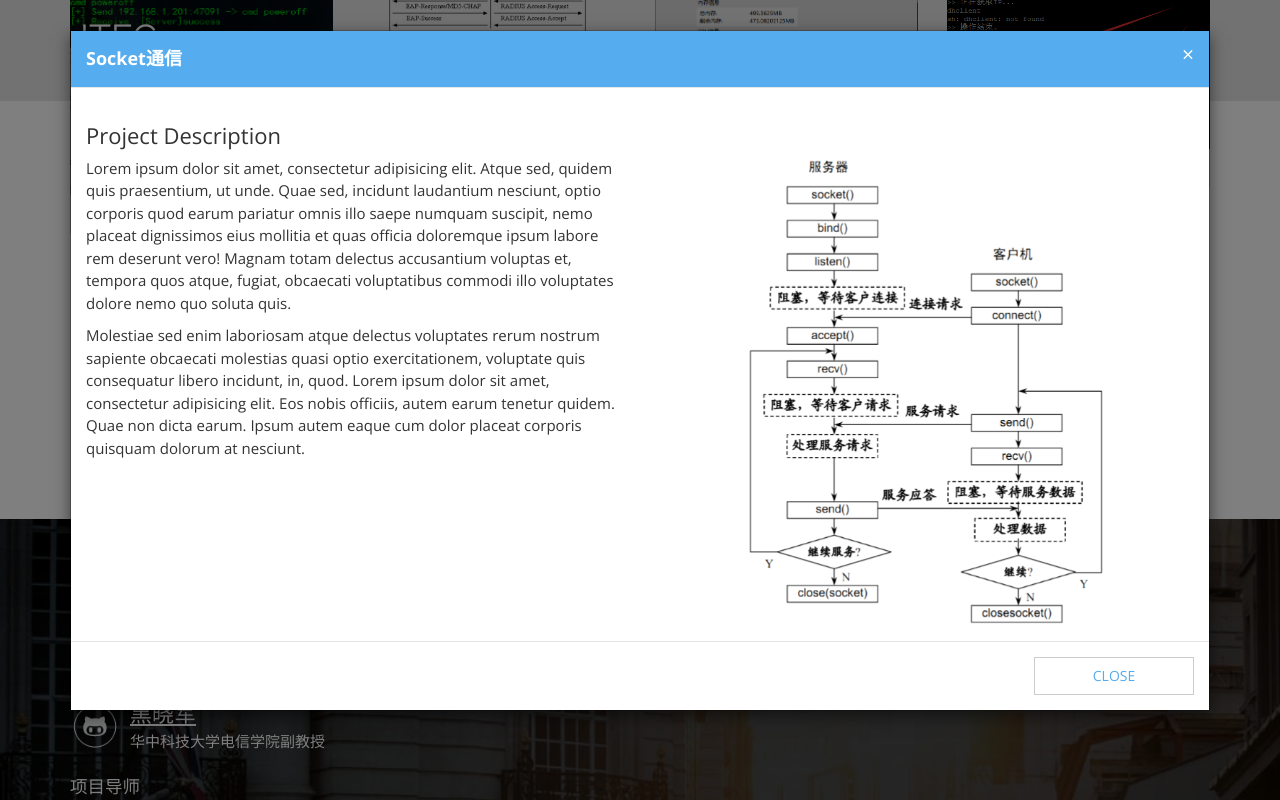
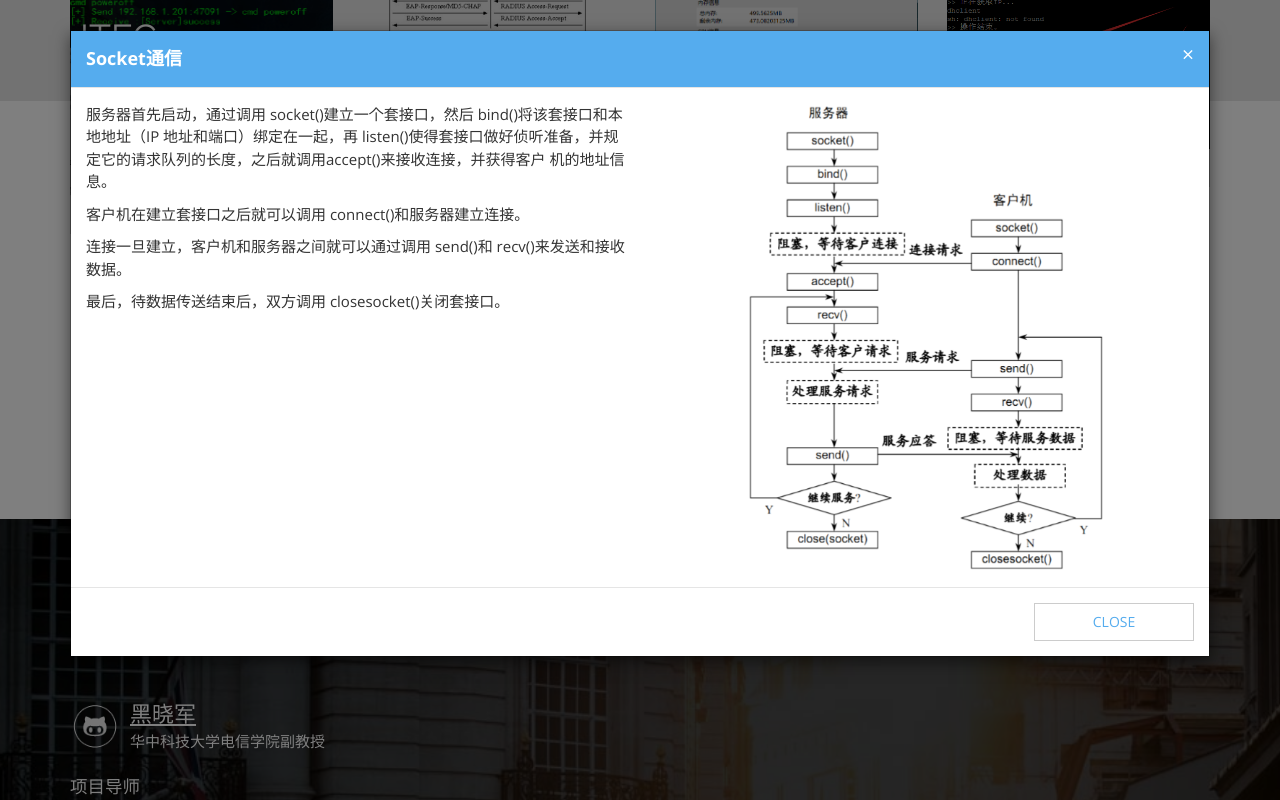
Before and after one commit to Shabo-Master/hardwareprj-intro, a plain HTML site: page index.html in a window 1280 px wide. Both pictures are taken after a click on the link "SOCKET通信". Shown: the part 3045-3845 px from the top of the page. Drawn offline with nearby package versions, Linux system fonts and the light colour scheme.

Commit message:
Finished basically.

```diff
--- a/index.html
+++ b/index.html
@@ -380,9 +380,12 @@
 												<!-- <h3>网关实物图</h3> -->
 												<div class="row">
 													<div class="col-md-6">
-														<p>
-															hhhhhh
+														<p>该网关是基于叠锶公司的ONetSwitch20开发板设计的。ONetSwtch20整体上是两部分，母板是Xilinx公司的Zedboard开发板，扩展板是叠锶公司自己设计的，扩展了四个GE口，合计五个GE口。
 														</p>
+														<p>我们将母板上的GE口作为WAN口连接互联网，其他四个口连接内网。</p>
+														<p>系统上，初时我们使用官方提供的内核文件，文件系统使用OpenWrt的文件系统。</p>
+														<p>首次将系统搭建起来之后开启所有网口，发现无法与开发板网络通信，但是单网口没有问题。遂重新编译Linux内核，开启对802.1q的支持，重新配置Vlan后解决。</p>
+														<p>发现缺少NAT转发功能，内核未支持iptables。同样在编译Linux内核时将ipbales的支持加上。</p>
 													</div>
 													<div class="col-md-6">
 														<img src="images/gateway.png" alt="">
@@ -419,11 +422,10 @@
 												<h4 class="modal-title" id="project-2-label">硬件逻辑图</h4>
 											</div>
 											<div class="modal-body">
-												<h3>硬件逻辑图</h3>
+												<!-- <h3>硬件逻辑图</h3> -->
 												<div class="row">
 													<div class="col-md-6">
-														<p>Lorem ipsum dolor sit amet, consectetur adipisicing elit. Atque sed, quidem quis praesentium, ut unde. Quae sed, incidunt laudantium nesciunt, optio corporis quod earum pariatur omnis illo saepe numquam suscipit, nemo placeat dignissimos eius mollitia et quas officia doloremque ipsum labore rem deserunt vero! Magnam totam delectus accusantium voluptas et, tempora quos atque, fugiat, obcaecati voluptatibus commodi illo voluptates dolore nemo quo soluta quis.</p>
-														<p>Molestiae sed enim laboriosam atque delectus voluptates rerum nostrum sapiente obcaecati molestias quasi optio exercitationem, voluptate quis consequatur libero incidunt, in, quod. Lorem ipsum dolor sit amet, consectetur adipisicing elit. Eos nobis officiis, autem earum tenetur quidem. Quae non dicta earum. Ipsum autem eaque cum dolor placeat corporis quisquam dolorum at nesciunt.</p>
+														<p>该图为ONetSwitch20开发板硬件连接图</p>
 													</div>
 													<div class="col-md-6">
 														<img src="images/hw-block.png" alt="">
@@ -462,8 +464,7 @@
 												<h3>Project Description</h3>
 												<div class="row">
 													<div class="col-md-6">
-														<p>Lorem ipsum dolor sit amet, consectetur adipisicing elit. Atque sed, quidem quis praesentium, ut unde. Quae sed, incidunt laudantium nesciunt, optio corporis quod earum pariatur omnis illo saepe numquam suscipit, nemo placeat dignissimos eius mollitia et quas officia doloremque ipsum labore rem deserunt vero! Magnam totam delectus accusantium voluptas et, tempora quos atque, fugiat, obcaecati voluptatibus commodi illo voluptates dolore nemo quo soluta quis.</p>
-														<p>Molestiae sed enim laboriosam atque delectus voluptates rerum nostrum sapiente obcaecati molestias quasi optio exercitationem, voluptate quis consequatur libero incidunt, in, quod. Lorem ipsum dolor sit amet, consectetur adipisicing elit. Eos nobis officiis, autem earum tenetur quidem. Quae non dicta earum. Ipsum autem eaque cum dolor placeat corporis quisquam dolorum at nesciunt.</p>
+														<p>四个扩展GE口之间通过DMA连接，母板上的GE口直接通过AXI总线与ARM核连接</p>
 													</div>
 													<div class="col-md-6">
 														<img src="images/dma.png" alt="">
@@ -503,8 +504,10 @@
 												<!-- <h3>Project Description</h3> -->
 												<div class="row">
 													<div class="col-md-6">
-														<p>Lorem ipsum dolor sit amet, consectetur adipisicing elit. Atque sed, quidem quis praesentium, ut unde. Quae sed, incidunt laudantium nesciunt, optio corporis quod earum pariatur omnis illo saepe numquam suscipit, nemo placeat dignissimos eius mollitia et quas officia doloremque ipsum labore rem deserunt vero! Magnam totam delectus accusantium voluptas et, tempora quos atque, fugiat, obcaecati voluptatibus commodi illo voluptates dolore nemo quo soluta quis.</p>
-														<p>Molestiae sed enim laboriosam atque delectus voluptates rerum nostrum sapiente obcaecati molestias quasi optio exercitationem, voluptate quis consequatur libero incidunt, in, quod. Lorem ipsum dolor sit amet, consectetur adipisicing elit. Eos nobis officiis, autem earum tenetur quidem. Quae non dicta earum. Ipsum autem eaque cum dolor placeat corporis quisquam dolorum at nesciunt.</p>
+														<p>转发测试时使用5线程，双向各测试10次后取平均值。</p>
+														<p>内网转发是指内网GE口直接转发，不进行NAT。NAT转发是指数据包在内外网之间转发需要在内核中进行包头地址的转换。</p>
+														<p>内网转发带宽在540Mbps左右，NAT转发330Mbps左右。可以看出NAT转发对内核性能要求会比较高。</p>
+														<p>成品的整体性能已经足够日常使用了，特别是学校的宿舍区（沁苑除外）有线入网带宽限制是100Mbps，已经足够使用。</p>
 													</div>
 													<div class="col-md-6">
 														<img src="images/test.png" alt="">
@@ -540,11 +543,12 @@
 												<h4 class="modal-title" id="project-5-label">锐捷认证过程</h4>
 											</div>
 											<div class="modal-body">
-												<h3>Project Description</h3>
+												<!-- <h3>Project Description</h3> -->
 												<div class="row">
 													<div class="col-md-6">
-														<p>Lorem ipsum dolor sit amet, consectetur adipisicing elit. Atque sed, quidem quis praesentium, ut unde. Quae sed, incidunt laudantium nesciunt, optio corporis quod earum pariatur omnis illo saepe numquam suscipit, nemo placeat dignissimos eius mollitia et quas officia doloremque ipsum labore rem deserunt vero! Magnam totam delectus accusantium voluptas et, tempora quos atque, fugiat, obcaecati voluptatibus commodi illo voluptates dolore nemo quo soluta quis.</p>
-														<p>Molestiae sed enim laboriosam atque delectus voluptates rerum nostrum sapiente obcaecati molestias quasi optio exercitationem, voluptate quis consequatur libero incidunt, in, quod. Lorem ipsum dolor sit amet, consectetur adipisicing elit. Eos nobis officiis, autem earum tenetur quidem. Quae non dicta earum. Ipsum autem eaque cum dolor placeat corporis quisquam dolorum at nesciunt.</p>
+														<p>锐捷认证过程与询问握手协议（Challenge-Handshake Authentication Protocol，CHAP）类似。过程中有三个设备参与———用户、交换机、中心服务器。</p>
+														<p>认证时用户连上交换机并发起请求->交换机询问身份认证->交换机将身份信息给中心服务器->服务器回复->交换机询问用户密码->用户回复密码->交换机将密码给服务器->服务器查询后返回验证结果->交换机返回认证结果->用户认证结束</p>
+														<p>交换机在认证过程中起到控制用户网络连接状态和认证中介的作用，中心认证服务器则存储用户名、密码等信息，对认证进行集中管理。</p>
 													</div>
 													<div class="col-md-6">
 														<img src="images/8021x.png" alt="">
@@ -580,11 +584,10 @@
 												<h4 class="modal-title" id="project-6-label">认证结果</h4>
 											</div>
 											<div class="modal-body">
-												<h3>Project Description</h3>
+												<!-- <h3>Project Description</h3> -->
 												<div class="row">
 													<div class="col-md-6">
-														<p>Lorem ipsum dolor sit amet, consectetur adipisicing elit. Atque sed, quidem quis praesentium, ut unde. Quae sed, incidunt laudantium nesciunt, optio corporis quod earum pariatur omnis illo saepe numquam suscipit, nemo placeat dignissimos eius mollitia et quas officia doloremque ipsum labore rem deserunt vero! Magnam totam delectus accusantium voluptas et, tempora quos atque, fugiat, obcaecati voluptatibus commodi illo voluptates dolore nemo quo soluta quis.</p>
-														<p>Molestiae sed enim laboriosam atque delectus voluptates rerum nostrum sapiente obcaecati molestias quasi optio exercitationem, voluptate quis consequatur libero incidunt, in, quod. Lorem ipsum dolor sit amet, consectetur adipisicing elit. Eos nobis officiis, autem earum tenetur quidem. Quae non dicta earum. Ipsum autem eaque cum dolor placeat corporis quisquam dolorum at nesciunt.</p>
+														<p>认证结果看出认证成功，并且认证后进行DHCP获取了IP地址。对百度也可以ping通。</p>
 													</div>
 													<div class="col-md-6">
 														<img src="images/ruijie.png" alt="">
@@ -620,11 +623,13 @@
 												<h4 class="modal-title" id="project-7-label">远程控制</h4>
 											</div>
 											<div class="modal-body">
-												<h3>Project Description</h3>
+												<!-- <h3>Project Description</h3> -->
 												<div class="row">
 													<div class="col-md-6">
-														<p>Lorem ipsum dolor sit amet, consectetur adipisicing elit. Atque sed, quidem quis praesentium, ut unde. Quae sed, incidunt laudantium nesciunt, optio corporis quod earum pariatur omnis illo saepe numquam suscipit, nemo placeat dignissimos eius mollitia et quas officia doloremque ipsum labore rem deserunt vero! Magnam totam delectus accusantium voluptas et, tempora quos atque, fugiat, obcaecati voluptatibus commodi illo voluptates dolore nemo quo soluta quis.</p>
-														<p>Molestiae sed enim laboriosam atque delectus voluptates rerum nostrum sapiente obcaecati molestias quasi optio exercitationem, voluptate quis consequatur libero incidunt, in, quod. Lorem ipsum dolor sit amet, consectetur adipisicing elit. Eos nobis officiis, autem earum tenetur quidem. Quae non dicta earum. Ipsum autem eaque cum dolor placeat corporis quisquam dolorum at nesciunt.</p>
+														<p>远程控制使用的socket套接字进行通信。cs结构，开发板作为服务器端，用户控制端作为客户端。输入预设的IP地址和端口连上开发板的服务端。</p>
+														<p>客户端和服务端连上之后，客户端仅对命令进行采集，通过套接字将其发送到服务端。</p>
+														<p>服务端使用Python的subprogress模块将字符串输出到命令行进行控制。</p>
+														<p>可以将该功能进行进一步的扩展，将常用功能做成按键，将更方便使用。</p>
 													</div>
 													<div class="col-md-6">
 														<img src="images/zynqctrl.png" alt="">
@@ -660,11 +665,12 @@
 												<h4 class="modal-title" id="project-8-label">远程信息获取</h4>
 											</div>
 											<div class="modal-body">
-												<h3>Project Description</h3>
+												<!-- <h3>Project Description</h3> -->
 												<div class="row">
 													<div class="col-md-6">
-														<p>Lorem ipsum dolor sit amet, consectetur adipisicing elit. Atque sed, quidem quis praesentium, ut unde. Quae sed, incidunt laudantium nesciunt, optio corporis quod earum pariatur omnis illo saepe numquam suscipit, nemo placeat dignissimos eius mollitia et quas officia doloremque ipsum labore rem deserunt vero! Magnam totam delectus accusantium voluptas et, tempora quos atque, fugiat, obcaecati voluptatibus commodi illo voluptates dolore nemo quo soluta quis.</p>
-														<p>Molestiae sed enim laboriosam atque delectus voluptates rerum nostrum sapiente obcaecati molestias quasi optio exercitationem, voluptate quis consequatur libero incidunt, in, quod. Lorem ipsum dolor sit amet, consectetur adipisicing elit. Eos nobis officiis, autem earum tenetur quidem. Quae non dicta earum. Ipsum autem eaque cum dolor placeat corporis quisquam dolorum at nesciunt.</p>
+														<p>远程控制使用的socket套接字进行通信。cs结构，开发板作为服务器端，用户控制端作为客户端。输入预设的IP地址和端口连上开发板的服务端。</p>
+														<p>开发板服务端从Linux系统获取系统信息，并将其组织成Dict结构。再将数据转换成字符串发送给客户端。</p>
+														<p>客户端收到字串流，将其转换回Dict结构，并在界面上进行输出。</p>
 													</div>
 													<div class="col-md-6">
 														<img src="images/zynqinfo.png" alt="">
@@ -700,11 +706,13 @@
 												<h4 class="modal-title" id="project-9-label">Socket通信</h4>
 											</div>
 											<div class="modal-body">
-												<h3>Project Description</h3>
+												<!-- <h3>Project Description</h3> -->
 												<div class="row">
 													<div class="col-md-6">
-														<p>Lorem ipsum dolor sit amet, consectetur adipisicing elit. Atque sed, quidem quis praesentium, ut unde. Quae sed, incidunt laudantium nesciunt, optio corporis quod earum pariatur omnis illo saepe numquam suscipit, nemo placeat dignissimos eius mollitia et quas officia doloremque ipsum labore rem deserunt vero! Magnam totam delectus accusantium voluptas et, tempora quos atque, fugiat, obcaecati voluptatibus commodi illo voluptates dolore nemo quo soluta quis.</p>
-														<p>Molestiae sed enim laboriosam atque delectus voluptates rerum nostrum sapiente obcaecati molestias quasi optio exercitationem, voluptate quis consequatur libero incidunt, in, quod. Lorem ipsum dolor sit amet, consectetur adipisicing elit. Eos nobis officiis, autem earum tenetur quidem. Quae non dicta earum. Ipsum autem eaque cum dolor placeat corporis quisquam dolorum at nesciunt.</p>
+														<p>服务器首先启动，通过调用 socket()建立一个套接口，然后 bind()将该套接口和本地地址（IP 地址和端口）绑定在一起，再 listen()使得套接口做好侦听准备，并规定它的请求队列的长度，之后就调用accept()来接收连接，并获得客户 机的地址信息。</p>
+														<p>客户机在建立套接口之后就可以调用 connect()和服务器建立连接。</p>
+														<p>连接一旦建立，客户机和服务器之间就可以通过调用 send()和 recv()来发送和接收数据。</p>
+														<p>最后，待数据传送结束后，双方调用 closesocket()关闭套接口。 </p>
 													</div>
 													<div class="col-md-6">
 														<img src="images/socket.png" alt="">
```
